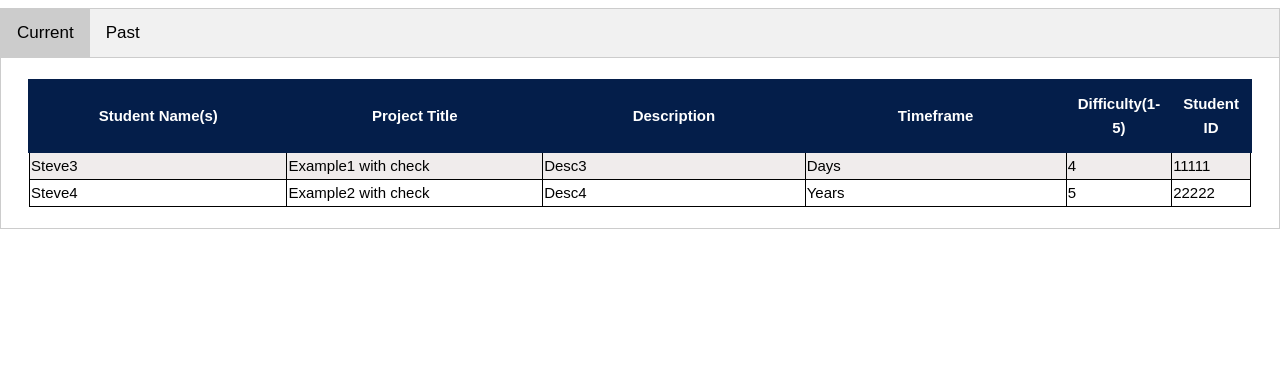
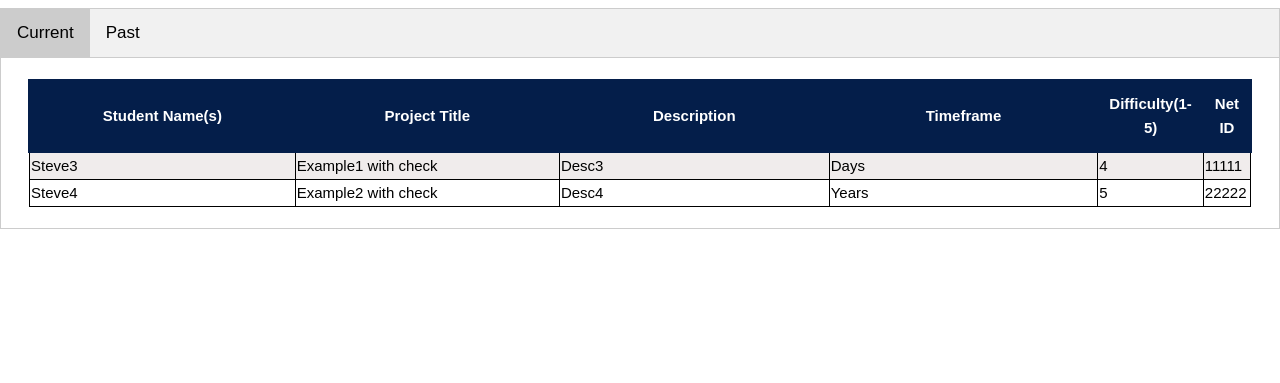
Before and after one commit to NDigFury/capstone, a PHP site: page / in a window 1280 px wide. Shown: the part 417-800 px from the top of the page. Run offline with PHP 8.4, Linux system fonts and the light colour scheme.

Commit message:
Update index.php

```diff
--- a/index.php
+++ b/index.php
@@ -46,7 +46,7 @@
     <th>Description</th>
     <th>Timeframe</th>
     <th>Difficulty(1-5)</th>
-    <th>Student ID</t>
+    <th>Net ID</t>
     </tr>
     </thead>";
     echo "<tbody>\n\n";
```
